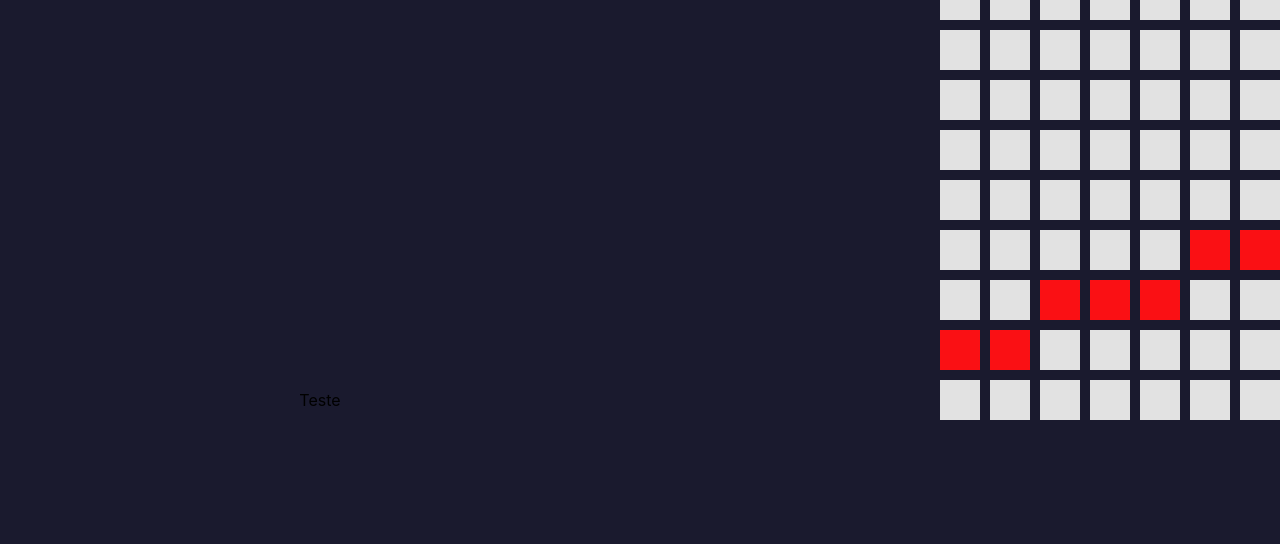
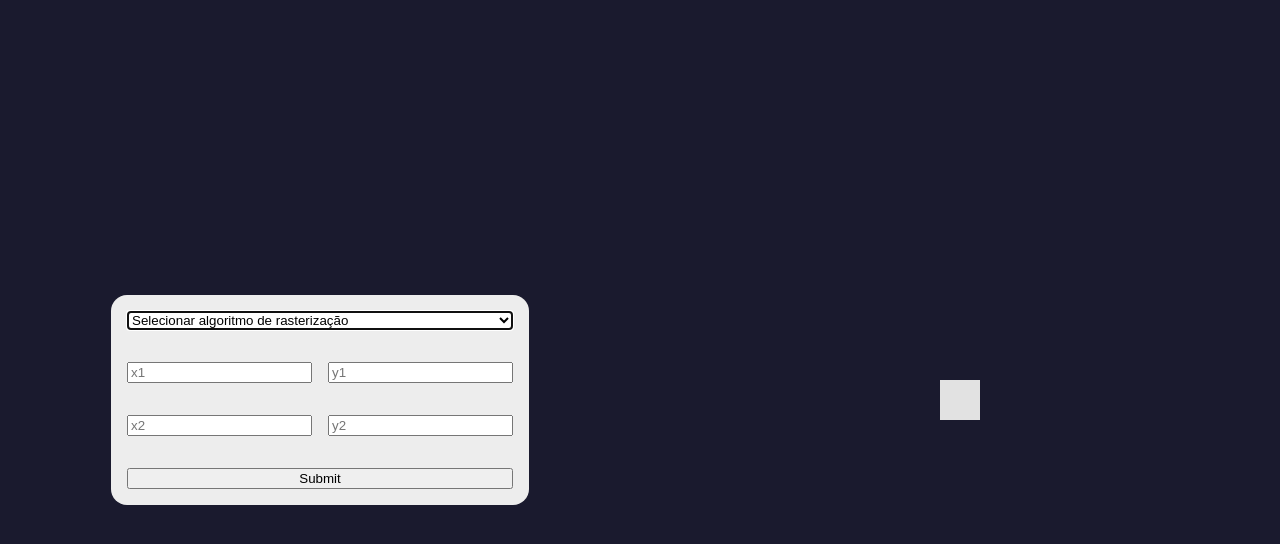
Before and after one commit to hugolima03/cg-ufrr, a Next.js app: page / in a window 1280 px wide. Shown: the top 544 px of the page. Built offline with nearby package versions, Linux system fonts and the light colour scheme.

Commit message:
Adding form and PixelGrid context

```diff
--- a/package.json
+++ b/package.json
@@ -14,6 +14,7 @@
     "next": "13.0.0",
     "react": "18.2.0",
     "react-dom": "18.2.0",
+    "react-hook-form": "^7.38.0",
     "styled-components": "^5.3.6",
     "three": "^0.145.0"
   },
--- a/pages/_app.tsx
+++ b/pages/_app.tsx
@@ -1,6 +1,12 @@
+import type { AppProps } from "next/app";
+import { PixelGridProvider } from "contexts/PixelGridContext";
+
 import "../styles/globals.css";
-import type { AppProps } from "next/app";
 
 export default function App({ Component, pageProps }: AppProps) {
-  return <Component {...pageProps} />;
+  return (
+    <PixelGridProvider>
+      <Component {...pageProps} />
+    </PixelGridProvider>
+  );
 }
--- a/pages/index.tsx
+++ b/pages/index.tsx
@@ -1,11 +1,10 @@
+import LineRasterizationForm from "components/LineRasterizationForm";
 import BaseTemplate from "templates/Base";
 
 export default function Home() {
   return (
     <BaseTemplate>
-      <div>
-        <p>Teste</p>
-      </div>
+      <LineRasterizationForm />
     </BaseTemplate>
   );
 }
--- /dev/null
+++ b/src/components/LineRasterizationForm/index.tsx
@@ -0,0 +1,83 @@
+import { usePixelGrid } from "contexts/PixelGridContext";
+import React from "react";
+
+import { useForm } from "react-hook-form";
+
+import lineRasterization from "functions/lineRasterization";
+
+import * as S from "./styles";
+
+type Inputs = {
+  algorithm: "bresenham" | "analytical" | "dda";
+  x1: number;
+  y1: number;
+  x2: number;
+  y2: number;
+};
+
+const LineRasterizationForm = () => {
+  const { register, handleSubmit } = useForm<Inputs>();
+
+  const { setColoredPixels, setPixelGridLength } = usePixelGrid();
+
+  function onSubmit({ algorithm, x1, x2, y1, y2 }: Inputs) {
+    const tempColoredPixels = lineRasterization[algorithm](
+      { x: Number(x1), y: Number(y1) },
+      { x: Number(x2), y: Number(y2) }
+    );
+
+    let max = 0;
+    tempColoredPixels.forEach(({ x, y }) => {
+      if (x > max) max = x;
+      if (y > max) max = y;
+    });
+    console.log(tempColoredPixels)
+    setPixelGridLength((max + 1) ** 2);
+    setColoredPixels(tempColoredPixels);
+  }
+
+  return (
+    <S.Form onSubmit={handleSubmit(onSubmit)}>
+      <select {...register("algorithm", { required: "obrigatório" })} autoFocus>
+        <option value="">Selecionar algoritmo de rasterização</option>
+        <option value="bresenham">Bresenham</option>
+        <option value="dda">DDA</option>
+        <option value="analytical">Método analítico</option>
+      </select>
+
+      <S.Span>
+        <input
+          {...register("x1", { required: "obrigatório" })}
+          type="number"
+          name="x1"
+          placeholder="x1"
+        />
+        <input
+          {...register("y1", { required: "obrigatório" })}
+          type="number"
+          name="y1"
+          placeholder="y1"
+        />
+      </S.Span>
+
+      <S.Span>
+        <input
+          {...register("x2", { required: "obrigatório" })}
+          type="number"
+          name="x2"
+          placeholder="x2"
+        />
+        <input
+          {...register("y2", { required: "obrigatório" })}
+          type="number"
+          name="y2"
+          placeholder="y2"
+        />
+      </S.Span>
+
+      <input type="submit" />
+    </S.Form>
+  );
+};
+
+export default LineRasterizationForm;
--- /dev/null
+++ b/src/components/LineRasterizationForm/styles.ts
@@ -0,0 +1,16 @@
+import styled from "styled-components";
+
+export const Form = styled.form`
+  display: flex;
+  flex-direction: column;
+
+  gap: 32px;
+  padding: 16px;
+  border-radius: 16px;
+  background-color: #ededed;
+`;
+
+export const Span = styled.span`
+  display: flex;
+  gap: 16px;
+`;
--- a/src/components/PixelGrid/index.tsx
+++ b/src/components/PixelGrid/index.tsx
@@ -1,50 +1,49 @@
+import { usePixelGrid } from "contexts/PixelGridContext";
 import { RefObject, useLayoutEffect, useRef, useState } from "react";
 
 import { Matrix4, Color } from "three";
 import { BufferGeometry, InstancedMesh, Material } from "three";
 
-type Pixels = {
-  x: number;
-  y: number;
-};
-
-type PixelGridProps = {
-  pixelGridLength: number;
-  coloredPixels: Pixels[];
-};
-
-const PixelGrid = ({ pixelGridLength, coloredPixels }: PixelGridProps) => {
-  const pixelGridLengthSqrt = Math.floor(Math.sqrt(pixelGridLength));
+const PixelGrid = () => {
+  const { pixelGridLength, coloredPixels } = usePixelGrid();
 
   const ref =
     useRef<InstancedMesh<BufferGeometry, Material | Material[]>>(null);
 
-  useLayoutEffect(() => {
+  function buildPixelGrid() {
     const transform = new Matrix4();
-
-    for (let i = 0; i < pixelGridLength; ++i) {
+    const pixelGridLengthSqrt = Math.floor(Math.sqrt(pixelGridLength));
+    for (let i = 0; i <= pixelGridLength; ++i) {
       const x = i % pixelGridLengthSqrt;
       const y = Math.floor(i / pixelGridLengthSqrt);
 
       transform.setPosition(x, y, 0);
       ref.current?.setMatrixAt(i, transform);
-
       ref.current?.setColorAt(i, new Color("white"));
     }
-  }, [coloredPixels, pixelGridLength, pixelGridLengthSqrt]);
+  }
 
   useLayoutEffect(() => {
+    buildPixelGrid();
+    // eslint-disable-next-line react-hooks/exhaustive-deps
+  }, [pixelGridLength]);
+
+  useLayoutEffect(() => {
+    buildPixelGrid();
+
+    const pixelGridLengthSqrt = Math.floor(Math.sqrt(pixelGridLength));
     const totalColumns = pixelGridLengthSqrt;
 
     for (let i = 0; i < pixelGridLength; ++i) {
       coloredPixels.forEach(({ x, y }) => {
         const index = x + y * totalColumns;
+
         if (index === i) {
           ref.current?.setColorAt(index, new Color("red"));
         }
       });
     }
-  }, [coloredPixels, pixelGridLength, pixelGridLengthSqrt]);
+  }, [coloredPixels]);
 
   return (
     <instancedMesh ref={ref} args={[undefined, undefined, pixelGridLength]}>
--- /dev/null
+++ b/src/contexts/PixelGridContext.tsx
@@ -0,0 +1,70 @@
+import React, { useEffect } from "react";
+
+import { createContext, useContext, useState } from "react";
+
+type Pixels = {
+  x: number;
+  y: number;
+};
+
+export type PixelGridContext = {
+  pixelGridLength: number;
+  setPixelGridLength: React.Dispatch<React.SetStateAction<number>>;
+  coloredPixels: Pixels[];
+  setColoredPixels: React.Dispatch<React.SetStateAction<Pixels[]>>;
+};
+
+const pixelGridContextDefaultValues: PixelGridContext = {
+  pixelGridLength: 0,
+  setPixelGridLength: () => ({}),
+  coloredPixels: [],
+  setColoredPixels: () => ({}),
+};
+
+export const PixelGridContext = createContext<PixelGridContext>(
+  pixelGridContextDefaultValues
+);
+
+export function usePixelGrid() {
+  return useContext(PixelGridContext);
+}
+
+type Props = {
+  children: React.ReactNode;
+};
+
+export function PixelGridProvider({ children }: Props) {
+  const [pixelGridLength, setPixelGridLength] = useState(0);
+  const [coloredPixels, setColoredPixels] = useState<Pixels[]>([]);
+  const [pixelGridLengthSqrt, setPixelGridLengthSqrt] = useState();
+
+  function findMaxCoordinateValue() {
+    let max = 0;
+    coloredPixels.forEach(({ x, y }) => {
+      if (x > max) max = x;
+      if (y > max) max = y;
+    });
+    setPixelGridLength((max + 1) ** 2);
+    return max;
+  }
+
+  useEffect(() => {
+    findMaxCoordinateValue();
+    // eslint-disable-next-line react-hooks/exhaustive-deps
+  }, [coloredPixels]);
+
+  const value = {
+    coloredPixels,
+    setColoredPixels,
+    pixelGridLength,
+    setPixelGridLength,
+  };
+
+  return (
+    <>
+      <PixelGridContext.Provider value={value}>
+        {children}
+      </PixelGridContext.Provider>
+    </>
+  );
+}
--- a/src/functions/lineRasterization/analytical.js
+++ b/src/functions/lineRasterization/analytical.js
@@ -1,5 +1,5 @@
 export function analytical(p1, p2) {
-  console.time("analytical algorithm");
+  console.log("analytical");
   const path = []; // Lista com as coordenadas dos pixels
 
   if (p1.x === p2.x) {
@@ -16,6 +16,5 @@ export function analytical(p1, p2) {
       path.push({ x, y });
     }
   }
-  console.timeEnd("analytical algorithm");
   return path;
 }
--- a/src/functions/lineRasterization/bresenham.js
+++ b/src/functions/lineRasterization/bresenham.js
@@ -1,4 +1,5 @@
 export function bresenham(p1, p2) {
+  console.log("bresenham");
   const path = []; // Lista com as coordenadas dos pixels
 
   const dx = p2.x - p1.x;
--- a/src/functions/lineRasterization/dda.js
+++ b/src/functions/lineRasterization/dda.js
@@ -1,4 +1,5 @@
 export function dda(p1, p2) {
+  console.log("dda");
   const path = [];
 
   const dx = p2.x - p1.x;
--- a/src/templates/Base/index.tsx
+++ b/src/templates/Base/index.tsx
@@ -1,10 +1,8 @@
-import React, { useEffect, useState } from "react";
+import React from "react";
 import { Canvas } from "@react-three/fiber";
-import { OrbitControls, MapControls } from "@react-three/drei";
+import { MapControls } from "@react-three/drei";
 
 import PixelGrid from "components/PixelGrid";
-
-import lineRasterization from "functions/lineRasterization";
 
 import * as S from "./styles";
 
@@ -13,29 +11,6 @@ type BaseTemplateProps = {
 };
 
 const BaseTemplate = ({ children }: BaseTemplateProps) => {
-  const [pixelGridLength, setPixelGridLength] = useState(0);
-  const [fixedPixelGridLength] = useState(null);
-
-  const coloredPixels = lineRasterization.bresenham(
-    { x: 0, y: 1 },
-    { x: 8, y: 4 }
-  );
-
-  function findMaxCoordinateValue() {
-    let max = 0;
-    coloredPixels.forEach(({ x, y }) => {
-      if (x > max) max = x;
-      if (y > max) max = y;
-    });
-    setPixelGridLength((max + 1) ** 2);
-    return max;
-  }
-
-  useEffect(() => {
-    findMaxCoordinateValue();
-    // eslint-disable-next-line react-hooks/exhaustive-deps
-  }, [coloredPixels]);
-
   return (
     <S.Wrapper>
       <S.Column>{children}</S.Column>
@@ -52,10 +27,7 @@ const BaseTemplate = ({ children }: BaseTemplateProps) => {
         >
           <color attach="background" args={["rgb(26, 26, 46)"]} />
           <MapControls enableRotate={false} />
-          <PixelGrid
-            pixelGridLength={fixedPixelGridLength || pixelGridLength}
-            coloredPixels={coloredPixels}
-          />
+          <PixelGrid />
         </Canvas>
       </S.Column>
     </S.Wrapper>
```
Also changed, not shown: 1 other file (tests, documents, lock files or other folders).
